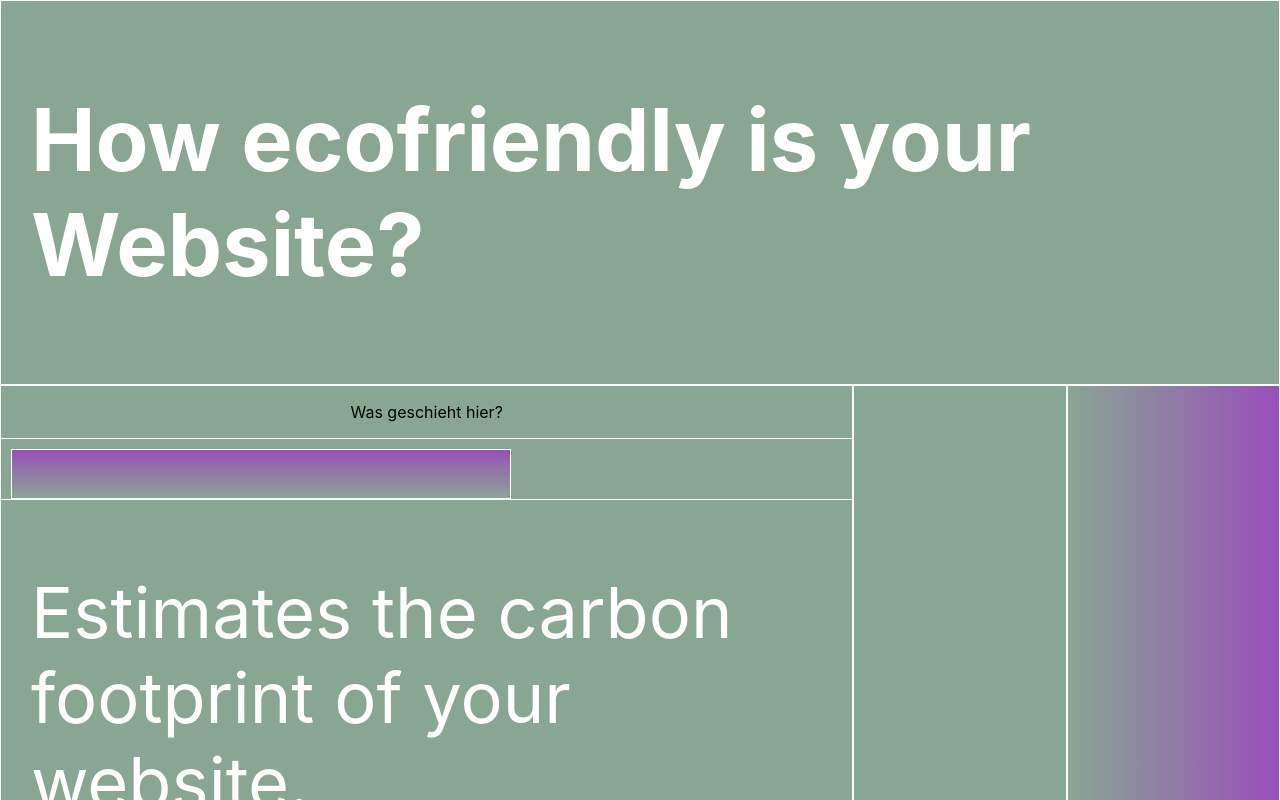
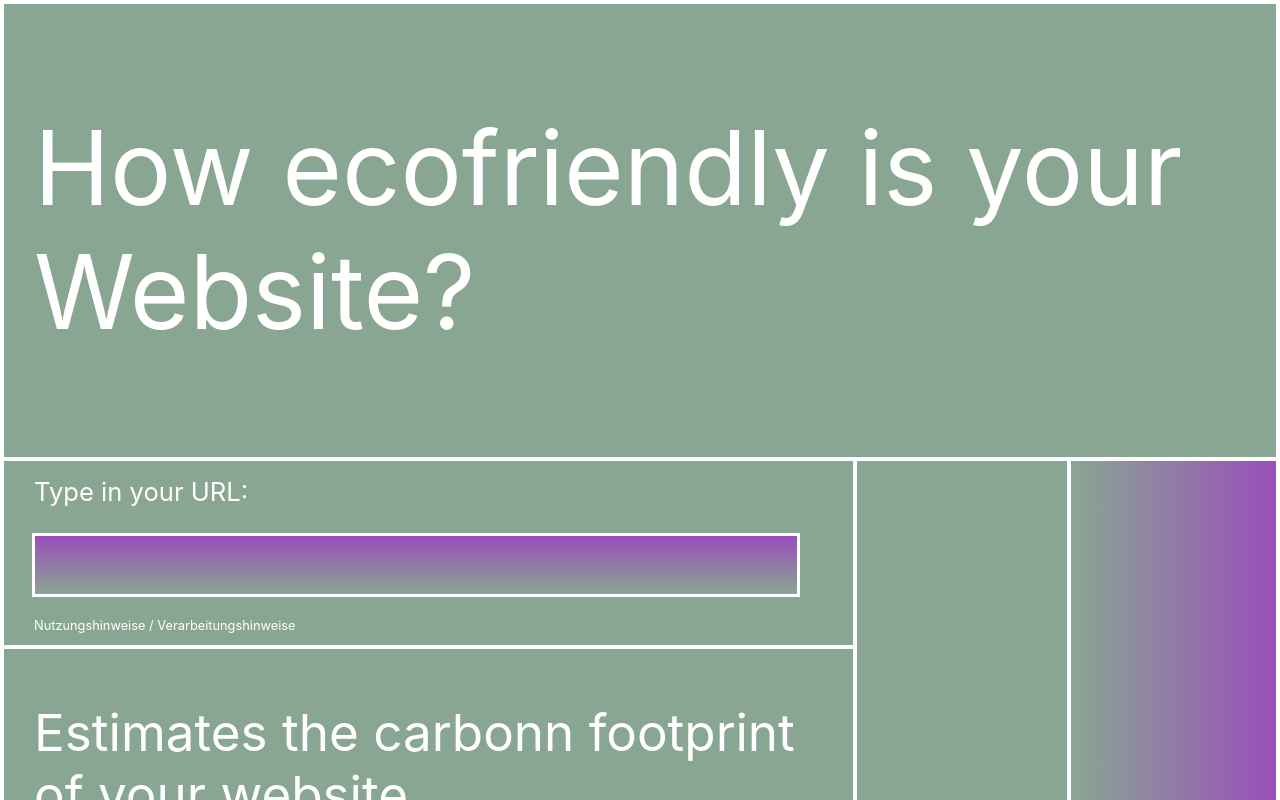
Before and after one commit to Carolin-Weitkamp/capstone-project, a Next.js app: page / in a window 1280 px wide. Shown: the top 800 px of the page. Built offline with nearby package versions, Linux system fonts and the light colour scheme.

Commit message:
change style

```diff
--- a/components/BackgroundGrid/BackgroundGrid.js
+++ b/components/BackgroundGrid/BackgroundGrid.js
@@ -23,29 +23,44 @@ const StyledBackgroundGrid = styled.div`
 const StyledTextfield1 = styled.div`
   grid-column: col-start / span 6;
   grid-row: 1 / 5;
-  border: 1px solid white;
-  text-align: left;
-  font-size: 5.4rem;
+  border-left: 0.35vw solid white;
+  border-top: 0.35vw solid white;
+  border-right: 0.35vw solid white;
+  text-align: bottom;
   font-weight: medium;
   > p {
-    font-weight: bold;
+    font-weight: medium;
     color: white;
     padding-left: 30px;
+    font-size: 8vw;
+    transition: 1s;
+    &:hover {
+      color: purple;
+    }
   }
 `;
 
 const StyledTextfield2 = styled.div`
   grid-column: col-start / span 4;
   grid-row: 5;
-  border: 1px solid white;
-  text-align: center;
+  border-left: 0.35vw solid white;
+  border-top: 0.35vw solid white;
+  text-align: left;
+  > p {
+    font-weight: medium;
+    padding-left: 30px;
+    color: white;
+    font-size: 2vw;
+    line-height: 1vw;
+  }
 `;
 
 const StyledTextField21 = styled.div`
   grid-column: col-start / span 4;
   grid-row: 6;
-  border-left: 1px solid white;
-  border-right: 1px solid white;
+  border-left: 0.35vw solid white;
+  padding-left: 28px;
+
   > input {
     background: linear-gradient(
       0deg,
@@ -53,42 +68,51 @@ const StyledTextField21 = styled.div`
       rgba(0, 212, 255, 0) 0%,
       rgba(158, 51, 198, 0.7581233176864496) 100%
     );
-    width: 500px;
-    height: 50px;
-    margin-top: 10px;
-    margin-left: 10px;
-    border: 1px solid white;
+    width: 60vw;
+    height: 8vh;
+    margin-top: 1vh;
+    margin-bottom: 1vh;
+    font-size: 2.5vw;
+    border: 0.25vw solid white;
     align-items: center;
     color: white;
     transition: 0.6s;
+    &:hover {
+    background-color: white;
+  }
 
     &:hover {
-    color: turquoise;
+    color: purple;
   }
 `;
 
 const StyledTextField22 = styled.div`
   grid-column: col-start / span 4;
   grid-row: 7;
-  border: 1px solid white;
+  border-left: 0.35vw solid white;
+  border-bottom: 0.35vw solid white;
   > p {
     font-weight: medium;
+    padding-left: 30px;
+    font-size: 1vw;
+    padding-left: 30px;
     color: white;
-    padding-left: 30px;
-    font-size: 4.4rem;
   }
 `;
 
 const Area1 = styled.div`
   grid-column: col-start 5 / span 1;
   grid-row: 5 / 8;
-  border: 1px solid white;
+  border-left: 0.35vw solid white;
+  border-top: 0.35vw solid white;
 `;
 
 const Area2 = styled.div`
   grid-column: col-start 6 / span 1;
   grid-row: 5 / 8;
-  border: 1px solid white;
+  border-right: 0.35vw solid white;
+  border-left: 0.35vw solid white;
+  border-top: 0.35vw solid white;
   background: linear-gradient(
     90deg,
     rgba(2, 0, 36, 1) 0%,
@@ -102,20 +126,32 @@ const StyledTextfield3 = styled.div`
   grid-row: 8 / 14;
   font-size: 3.4rem;
   font-weight: medium;
-  border: 1px solid white;
+  border-left: 0.35vw solid white;
+  border-bottom: 0.35vw solid white;
   color: white;
+  > p {
+    font-weight: medium;
+    color: white;
+    padding-left: 30px;
+    font-size: 4vw;
+    padding-left: 30px;
+  }
 `;
+/* line height??? */
 
 const Area3 = styled.div`
   grid-column: col-start 5 / span 1;
   grid-row: 8 / 14;
-  border: 1px solid white;
+  border-left: 0.35vw solid white;
+  border-bottom: 0.35vw solid white;
 `;
 
 const Area4 = styled.div`
   grid-column: col-start 6 / span 1;
   grid-row: 8 / 14;
-  border: 1px solid white;
+  border-left: 0.35vw solid white;
+  border-right: 0.35vw solid white;
+  border-bottom: 0.35vw solid white;
   background: linear-gradient(
     90deg,
     rgba(2, 0, 36, 1) 0%,
--- a/next.config.js
+++ b/next.config.js
@@ -1,6 +1,9 @@
 /** @type {import('next').NextConfig} */
 const nextConfig = {
   reactStrictMode: true,
-}
+  compiler: {
+    styledComponents: true,
+  },
+};
 
-module.exports = nextConfig
+module.exports = nextConfig;
--- a/pages/index.js
+++ b/pages/index.js
@@ -30,18 +30,18 @@ export default function Home() {
           <p>How ecofriendly is your Website?</p>
         </StyledTextfield1>
         <StyledTextfield2>
-          <p> Was geschieht hier? </p>
+          <p> Type in your URL: </p>
         </StyledTextfield2>
         <StyledTextField21>
           <input></input>
         </StyledTextField21>
         <StyledTextField22>
-          <p>Estimates the carbon footprint of your website. </p>
+          <p> Nutzungshinweise / Verarbeitungshinweise </p>
         </StyledTextField22>
         <Area1></Area1>
         <Area2></Area2>
         <StyledTextfield3>
-          <p> was geht hier ab?</p>
+          <p> Estimates the carbonn footprint of your website.</p>
         </StyledTextfield3>
         <Area3></Area3>
         <Area4></Area4>
```
